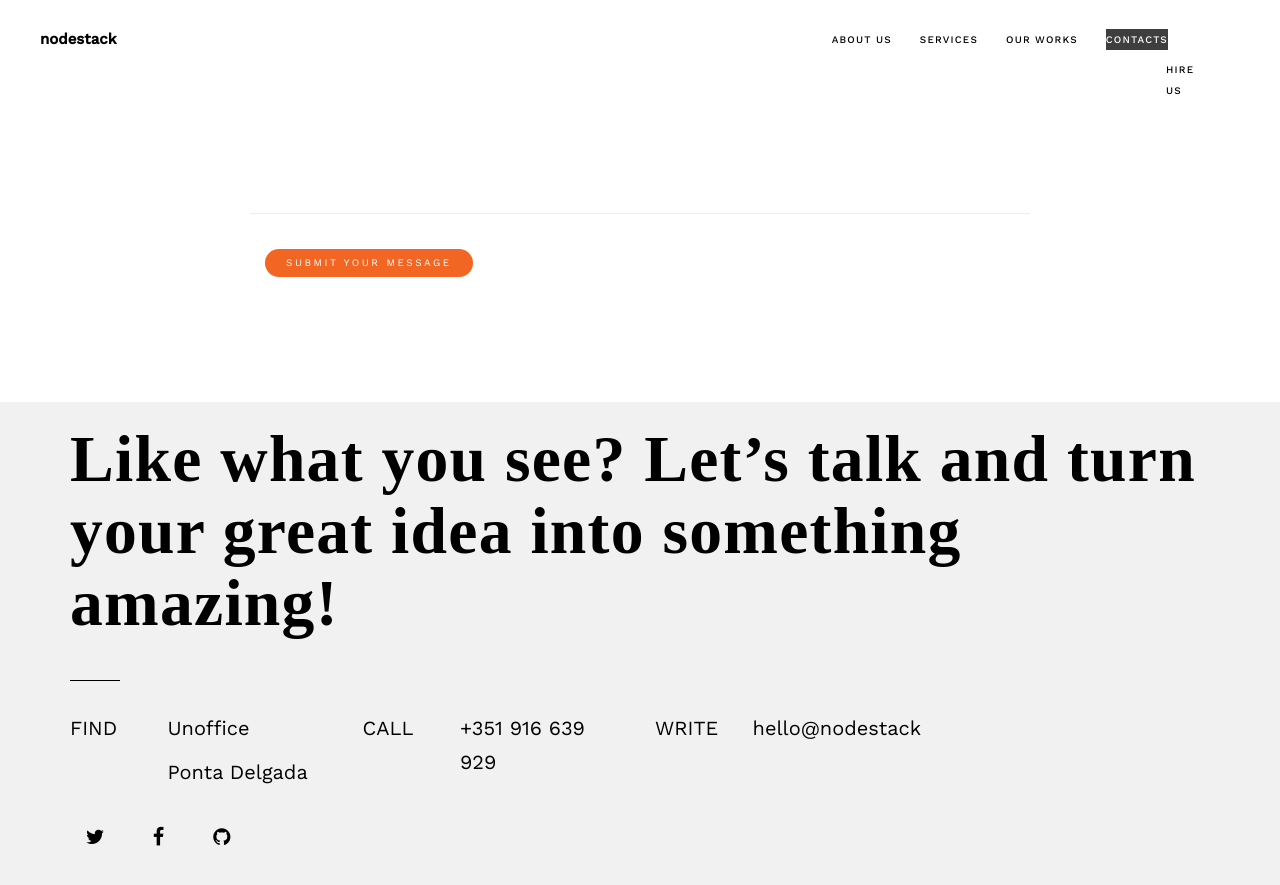
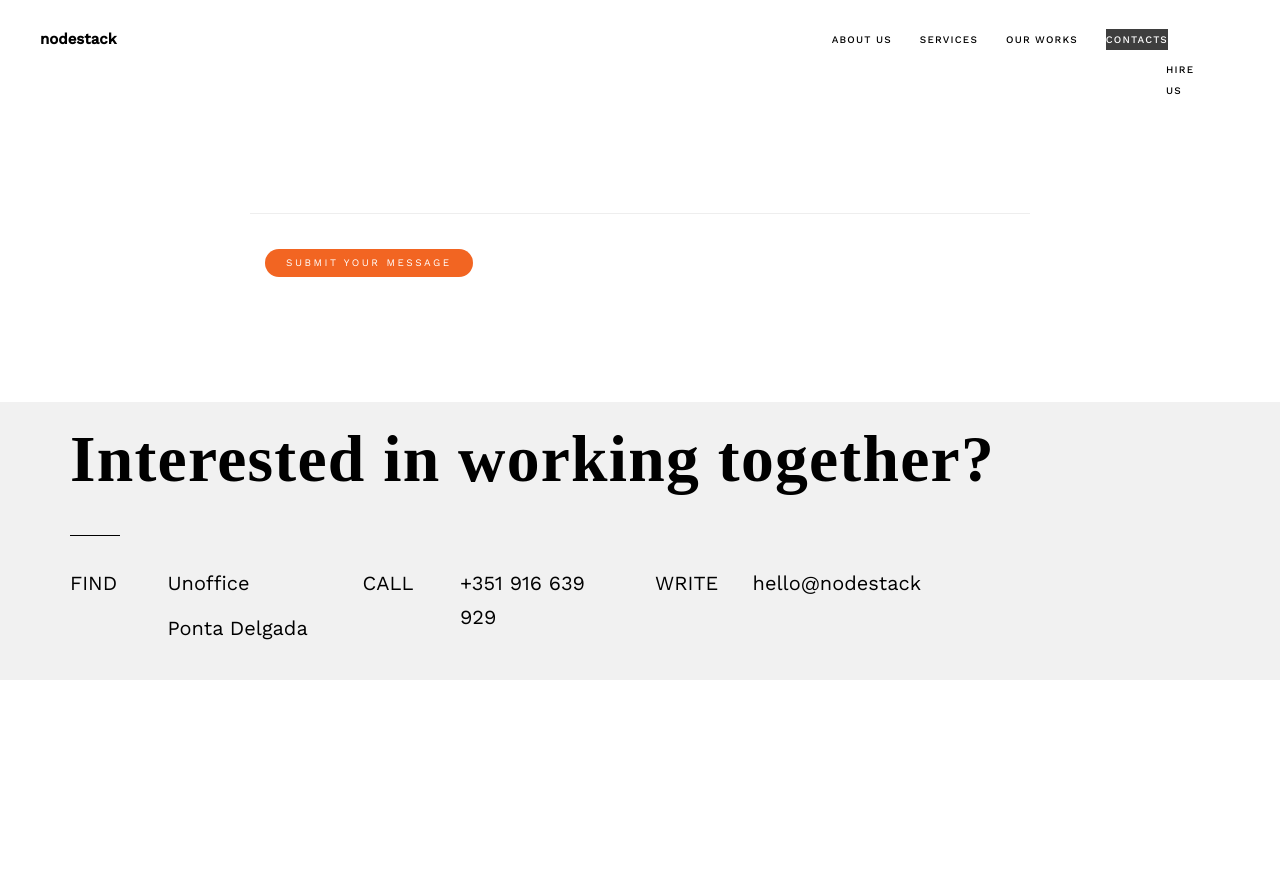
Before and after one commit to nodestack/nodestack.github.io, a Jekyll site: the page built from index.html, in a window 1280 px wide and 900 px high, scrolled down 1797 px. Shown: the top 885 px of the window. Built offline with Jekyll 4.4.1, drawn with Linux system fonts in a browser that asks for light colours; nearby versions of some CDN libraries; some web fonts are replaced; after the commit the page ends 2477 px from its top, so only the background shows below that.

Commit message:
Update footer.html

```diff
--- a/_includes/footer.html
+++ b/_includes/footer.html
@@ -3,7 +3,7 @@
         <div class="o-footer">
             <div class="container">
 		    <div class="center">
-			    <h1>Like what you see? Let’s talk and turn your great idea into something amazing!</h1></div>
+			    <h1>Interested in working together?</h1></div>
 
 		    <div class="row">
         <div class="col-md-1">
@@ -27,27 +27,13 @@
           <p>hello@nodestack</p>
         </div>
         <div class="col-md-1 offset-md-2">
-          <a href="https://twitter.com/nodestackio" target="_blank"><i class="icon-twitter"></i></a>
+          <a href="https://twitter.com/nodestackio" target="_blank"><i class="class="fa fa-fw fa-twitter"></i></a>
         </div>
       </div>
 
 
 
 
-                <div class="row">
-
-		<div class="col-md-3">
-
-
-			<ul class="list-inline">
-                            {% for network in site.social %}
-                            <li>
-                                <a href="{{ network.url }}" class="btn-social btn-outline"><i class="fa fa-fw fa-{{ network.title }}"></i></a>
-                            </li>
-		                    {% endfor %}
-                        </ul>
-                    </div>
-		    </div>
            </div>
          </div>
     </footer>
```
